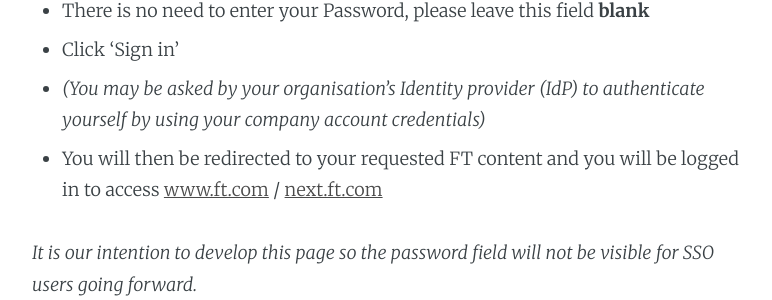
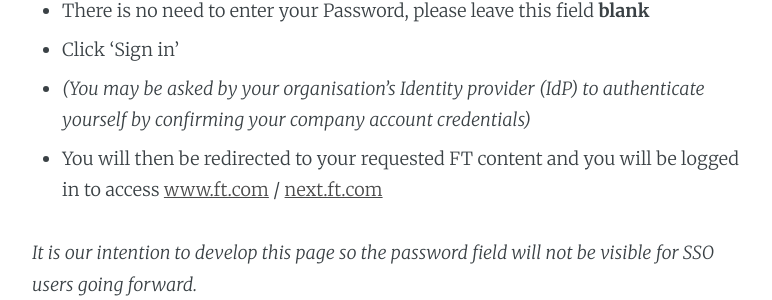
Before and after one commit to Financial-Times/sso-support, a Jekyll site: the page built from _posts/2016-07-19-user-guide-p2p-idp.md, in a window 1280 px wide and 900 px high, scrolled down 1620 px. Shown: the part 183-483 px from the top of the window, without its empty margins (253-1025 px from the left). Built offline with Jekyll 4.4.1, drawn with Linux system fonts in a browser that asks for light colours.

Commit message:
Update 2016-07-19-user-guide-p2p-idp.md

```diff
--- a/_posts/2016-07-19-user-guide-p2p-idp.md
+++ b/_posts/2016-07-19-user-guide-p2p-idp.md
@@ -35,7 +35,7 @@ logged out: [Log me out of my FT account](https://accounts.ft.com/logout)
 * Enter your FT account Email address
 * There is no need to enter your Password, please leave this field **blank**
 * Click ‘Sign in’
-* *(You may be asked by your organisation's Identity provider (IdP) to authenticate yourself by using your company account credentials)*
+* *(You may be asked by your organisation's Identity provider (IdP) to authenticate yourself by confirming your company account credentials)*
 * You will then be redirected to your requested FT content and you will be
  logged in to access [www.ft.com](http://www.ft.com) / [next.ft.com](https://next.ft.com)
 
```
